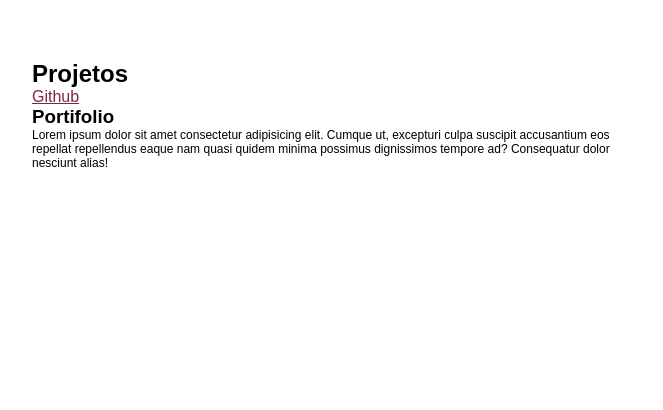
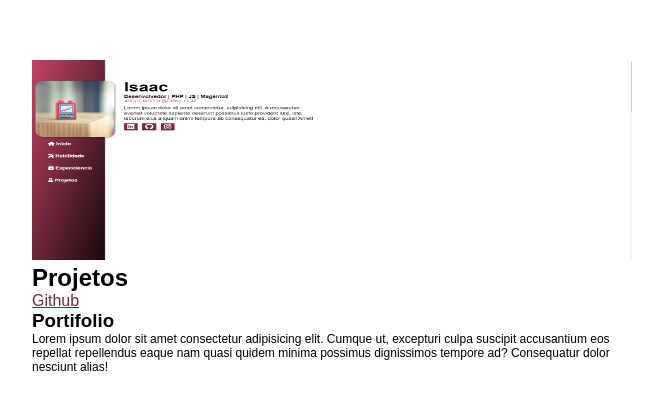
Before and after one commit to Isaacdev20/Isaac.github.io, a plain HTML site: page index.html in a window 1280 px wide. Shown: the part 2404-2814 px from the top of the page, without its empty margins (268-931 px from the left). Drawn offline with Linux system fonts and the light colour scheme.

Commit message:
projeto finalizado

```diff
--- a/index.html
+++ b/index.html
@@ -135,6 +135,11 @@
         </section>
 
         <section id="projects">
+
+            <div id="card">
+                <img src="Captura de tela 2024-03-26 223407.png" alt="">
+            </div>
+
             <h2>Projetos</h2>
             <a href="https://github.com/Isaacdev20/Isaacdev20.github.io">Github</a>
             <h3>Portifolio</h3>
--- a/style.css
+++ b/style.css
@@ -158,12 +158,20 @@ ul#tec-links > li > a{
 .menu-label,#menu-check {
     display: none;
 }
+/* imagem no final */
+#card > img{
+  width: 600px;
+  height: 200px;
+
+}
 
 /*display do mobile*/
 
 
 @media (max-width:600px){
-
+   #card{
+    display: none;
+   }
   section {
     padding: 10px;
   }
```
Also changed, not shown: Captura de tela 2024-03-26 223407.png (added).
